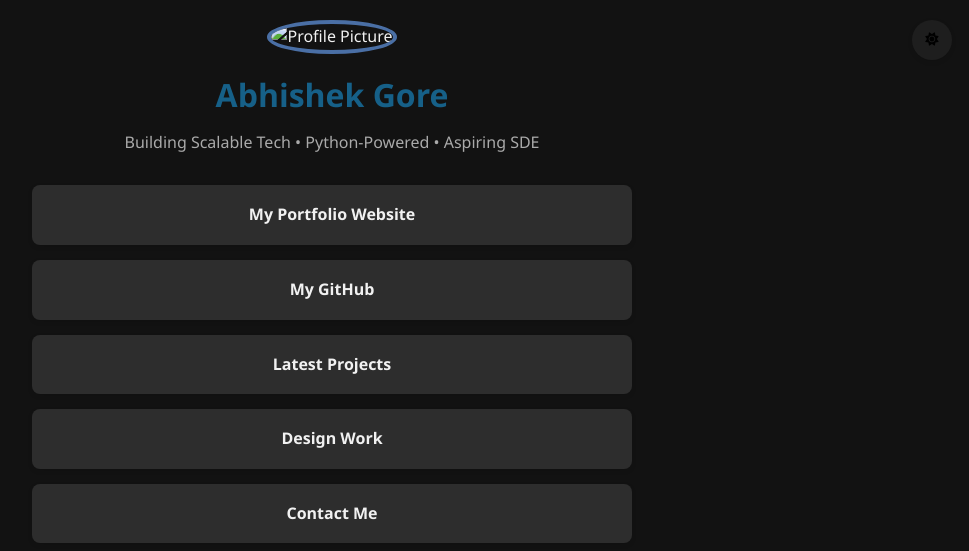
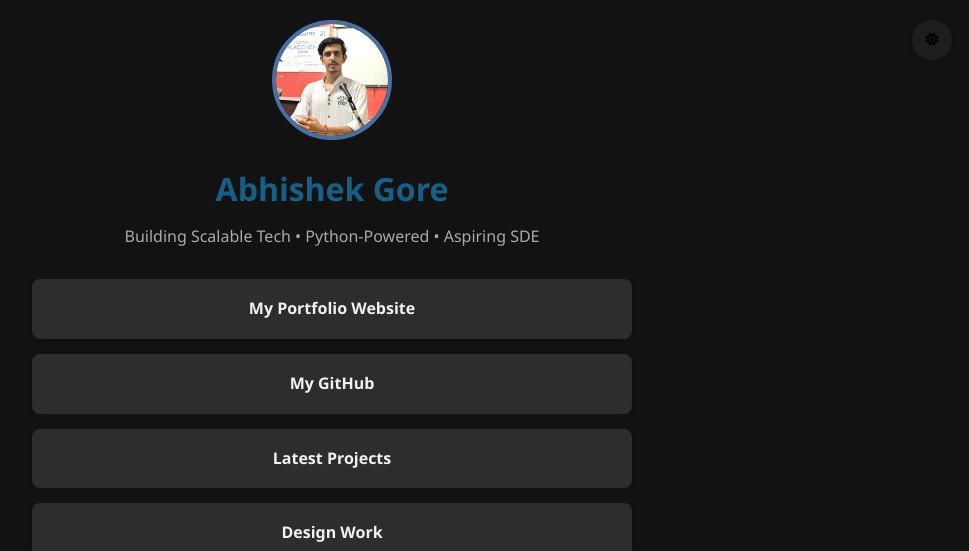
Before and after one commit to akayg/Portfolio, a plain HTML site: page index.html in a window 1280 px wide. Shown: the top 551 px of the page, without its empty margins (308-1277 px from the left). Drawn offline with Linux system fonts and the light colour scheme; the site is published under a folder, as on GitHub Pages, so addresses that start at the root find nothing.

Commit message:
bug fixed ,Update index.html

```diff
--- a/index.html
+++ b/index.html
@@ -150,7 +150,7 @@
 
     <div class="container">
         <div class="profile">
-            <img src="/image/profile.jpg" alt="Profile Picture" class="profile-img" id="profileImg">
+            <img src="image/profile.jpg" alt="Profile Picture" class="profile-img" id="profileImg">
             <h1 id="userName">Abhishek Gore</h1>
             <p class="bio" id="userBio">Building Scalable Tech • Python-Powered • Aspiring SDE</p>
         </div>
```
